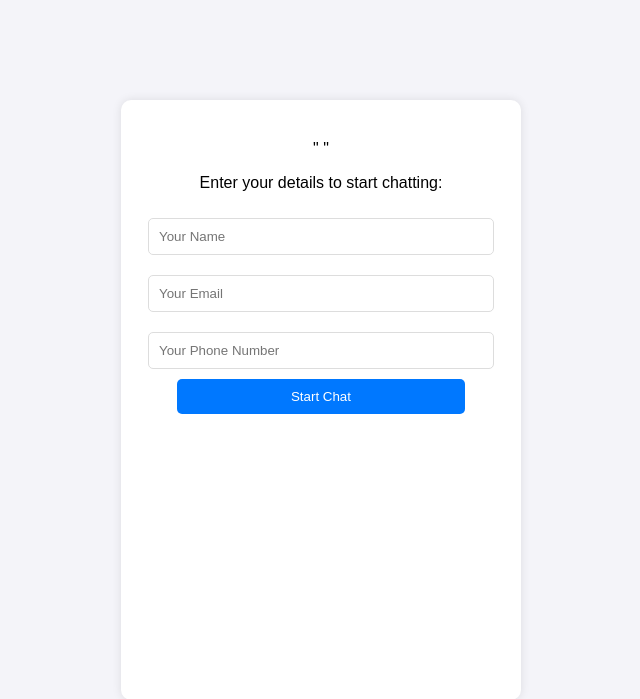
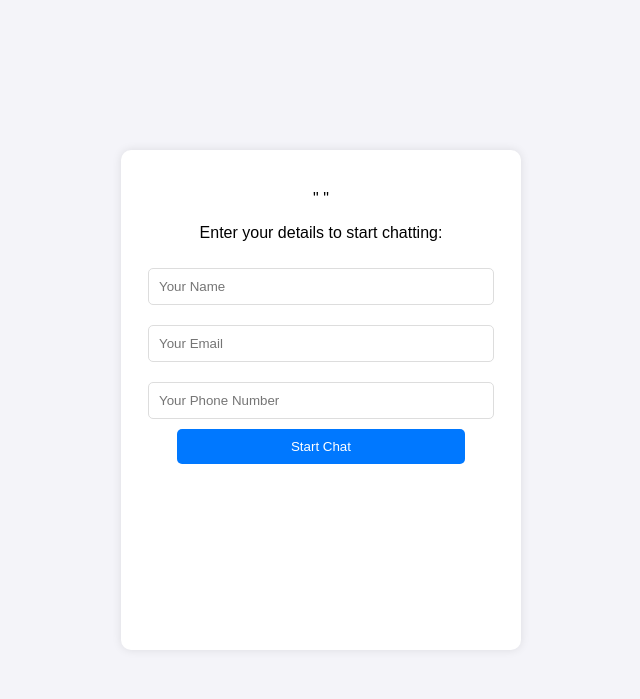
Before and after one commit to tuwasimon/evolveChat, a Flask app: page / in a window 1280 px wide. Shown: the top 699 px of the page, without its empty margins (319-959 px from the left). Run offline with Flask 3, Linux system fonts and the light colour scheme.

Commit message:
Update style.css

```diff
--- a/static/css/style.css
+++ b/static/css/style.css
@@ -16,7 +16,7 @@ body {
     box-shadow: 0px 0px 10px rgba(0, 0, 0, 0.1);
     border-radius: 10px;
     overflow: hidden;
-    height: 600px;
+    height: 500px;
 }
 
 /* User input form */
```
